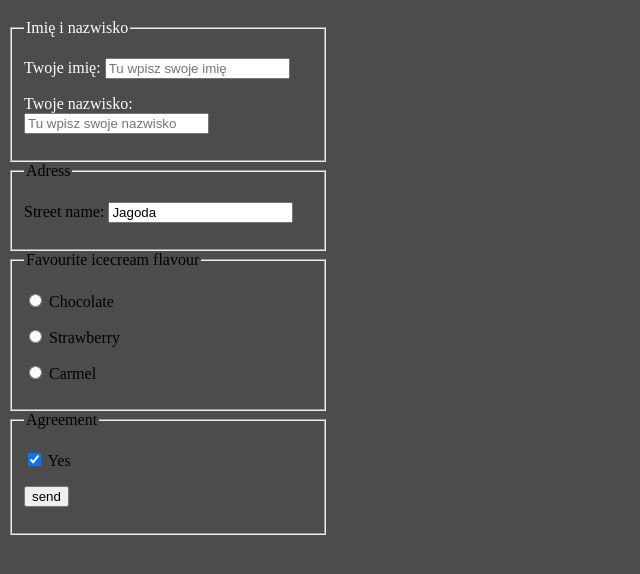
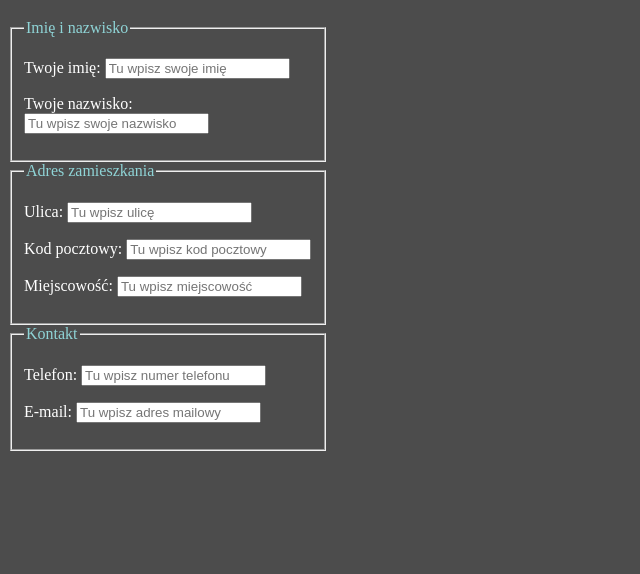
Before and after one commit to karbowskam/registration-form, a plain HTML site: page index.html in a window 1280 px wide. Shown: the part 98-672 px from the top of the page, without its empty margins (0-640 px from the left). Drawn offline with Linux system fonts and the light colour scheme.

Commit message:
Added contact box

```diff
--- a/index.html
+++ b/index.html
@@ -1,8 +1,8 @@
 <!DOCTYPE html>
 <html lang="pl">
   <head>
-    <meta charset="UTF-8">
-    <meta name="viewport" content="width=device-width, initial-scale=1.0">
+    <meta charset="UTF-8" />
+    <meta name="viewport" content="width=device-width, initial-scale=1.0" />
     <title>Rejestracja</title>
     <link href="style.css" rel="stylesheet" type="text/css" />
   </head>
@@ -16,6 +16,7 @@
             <label class="boxName" for="twojeImię"
               >Twoje imię:
               <input
+                required
                 type="text"
                 placeholder="Tu wpisz swoje imię"
                 id="twojeImię"
@@ -27,6 +28,7 @@
             <label class="boxName" for="twojeNazwisko"
               >Twoje nazwisko:
               <input
+                required
                 type="text"
                 placeholder="Tu wpisz swoje nazwisko"
                 id="twojeNazwisko"
@@ -36,53 +38,71 @@
           </p>
         </fieldset>
         <fieldset>
-            <legend>Adress</legend>
+          <legend class="legend">Adres zamieszkania</legend>
           <p>
-              <label for="nazwaFormularza"
-                >Street name:
+            <label class="boxName" for="ulica"
+              >Ulica:
               <input
                 required
                 type="text"
-                  value="Jagoda"
-                  placeholder="Please enter your adress"
-                  id="nazwaFormularza"
-                  name="nazwaFomularza"
+                placeholder="Tu wpisz ulicę"
+                id="ulica"
+                name="ulica"
+              />
+            </label>
+          </p>
+          <p>
+            <label class="boxName" for="kodPocztowy"
+              >Kod pocztowy:
+              <input
+                required
+                type="text"
+                placeholder="Tu wpisz kod pocztowy"
+                id="kodPocztowy"
+                name="kodPocztowy"
+              />
+            </label>
+          </p>
+          <p>
+            <label class="boxName" for="miejscowość"
+              >Miejscowość:
+              <input
+                required
+                type="text"
+                placeholder="Tu wpisz miejscowość"
+                id="miejscowość"
+                name="miejscowość"
               />
             </label>
           </p>
         </fieldset>
         <fieldset>
-            <legend>Favourite icecream flavour</legend>
+            <legend class="legend">Kontakt</legend>
             <p>
-              <label
-                ><input name="icecCream" type="radio" value="chocolate" />
-                Chocolate</label
-              >
+              <label class="boxName" for="telefon"
+                >Telefon:
+                <input
+                  required
+                  type="number"
+                  placeholder="Tu wpisz numer telefonu"
+                  id="telefon"
+                  name="telefon"
+                />
+              </label>
             </p>
             <p>
-              <label
-                ><input name="icecCream" type="radio" value="strawberry" />
-                Strawberry</label
-              >
+                <label class="boxName" for="email"
+                  >E-mail:
+                  <input
+                    required
+                    type="email"
+                    placeholder="Tu wpisz adres mailowy"
+                    id="email"
+                    name="email"
+                  />
+                </label>
               </p>
-            <p>
-              <label
-                ><input name="icecCream" type="radio" value="carmel" />
-                Carmel</label
-              >
-            </p>
-          </fieldset>
-          <fieldset>
-            <legend>Agreement</legend>
-            <p>
-              <label><input name="lemonade" checked type="checkbox" value="agree" /> Yes</label>
-            </p>
-            <p>
-              <input name="agreement" type="submit" value="send"/>
-            </p>
-          </fieldset>
       </form>
     </main>
-
   </body>
 </html>
--- a/style.css
+++ b/style.css
@@ -12,5 +12,5 @@
 }
 
 .legend {
-    color: #fff;
+    color: rgb(143, 212, 214);
 }
```
Lines whose indentation alone changed are shown as unchanged.
